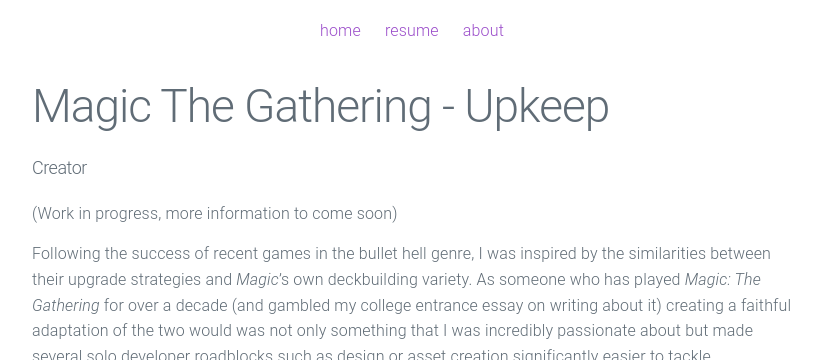
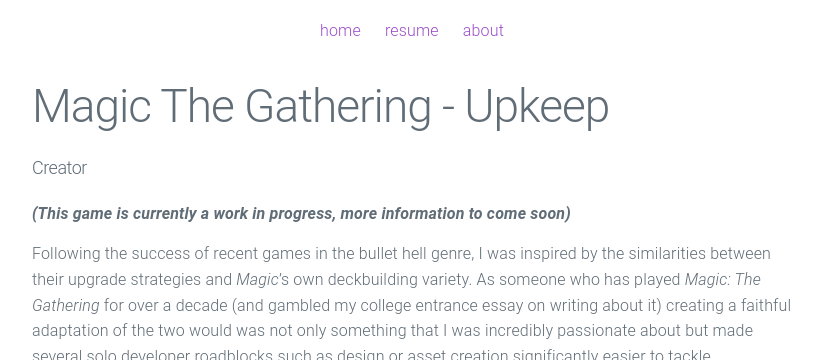
Before and after one commit to Noah-Bunis/noah-bunis.github.io, a Jekyll site: the page built from _posts/2023-10-18-magic-the-gathering-upkeep.md, in a window 1280 px wide and 900 px high, cut to the strip 0-360 px from the top of the window. Shown: the whole strip, without its empty margins (228-1049 px from the left). Built offline with Jekyll 4.4.1, drawn with Linux system fonts in a browser that asks for light colours.

Commit message:
Update 2023-10-18-magic-the-gathering-upkeep.md

```diff
--- a/_posts/2023-10-18-magic-the-gathering-upkeep.md
+++ b/_posts/2023-10-18-magic-the-gathering-upkeep.md
@@ -6,7 +6,7 @@
 ---
 
 
-(Work in progress, more information to come soon)
+***(This game is currently a work in progress, more information to come soon)***
 
 Following the success of recent games in the bullet hell genre, I was inspired by the similarities between their upgrade strategies and *Magic*'s own deckbuilding variety. As someone who has played *Magic: The Gathering* for over a decade (and gambled my college entrance essay on writing about it) creating a faithful adaptation of the two would was not only something that I was incredibly passionate about but made several solo developer roadblocks such as design or asset creation significantly easier to tackle.
 
```
